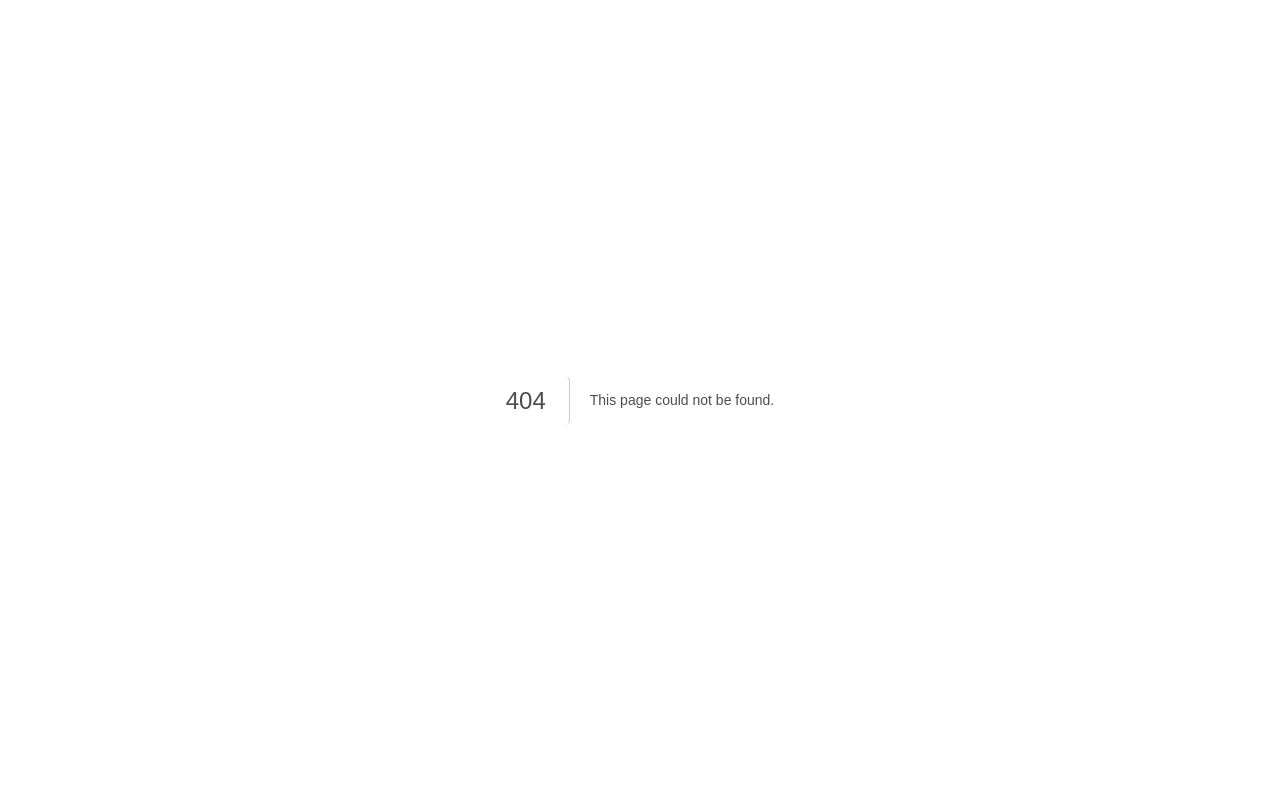
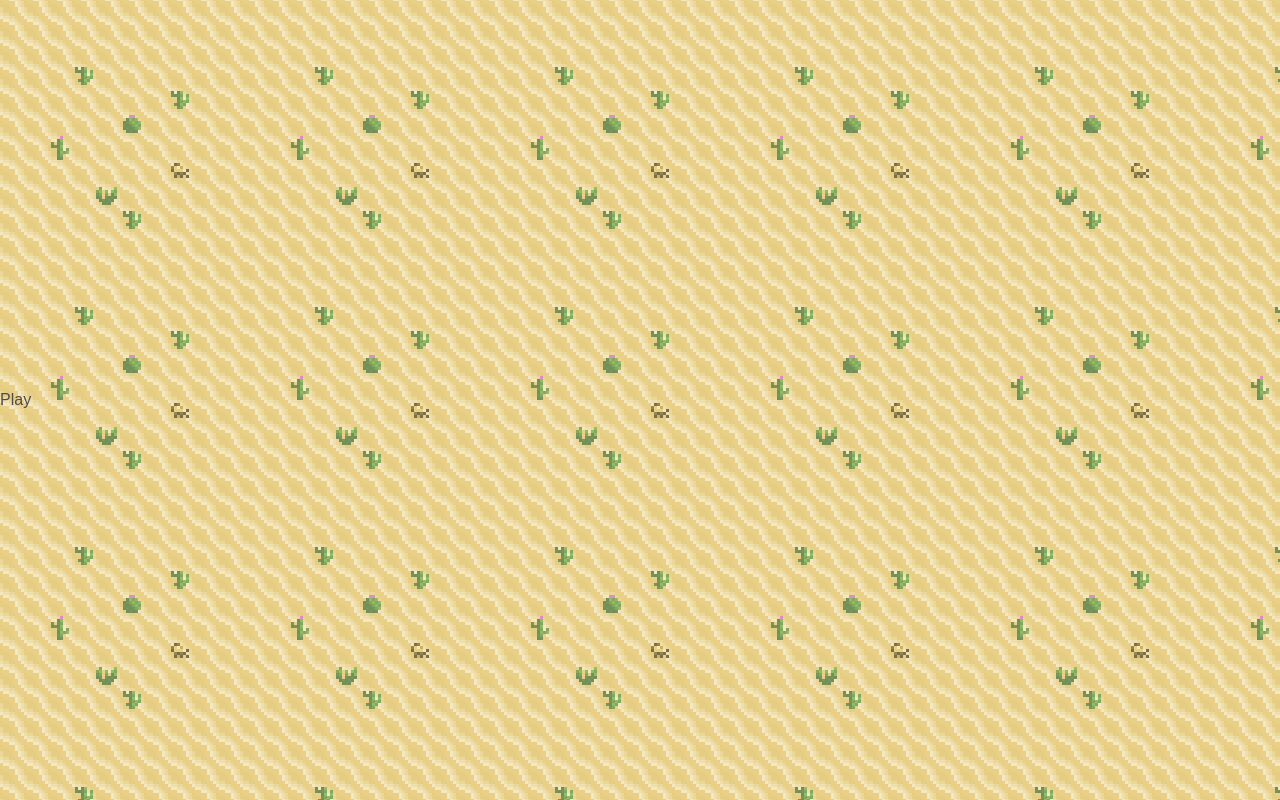
Before and after one commit to nascjoao/popping-monsters, a Next.js app: page /play in a window 1280 px wide. Before the commit this address had no page. Built offline with nearby package versions, Linux system fonts and the light colour scheme.

Commit message:
feat: create game component

```diff
--- /dev/null
+++ b/src/pages/play.js
@@ -0,0 +1,7 @@
+import React from 'react'
+
+export default function Play() {
+  return (
+    <div>Play</div>
+  )
+}
```
